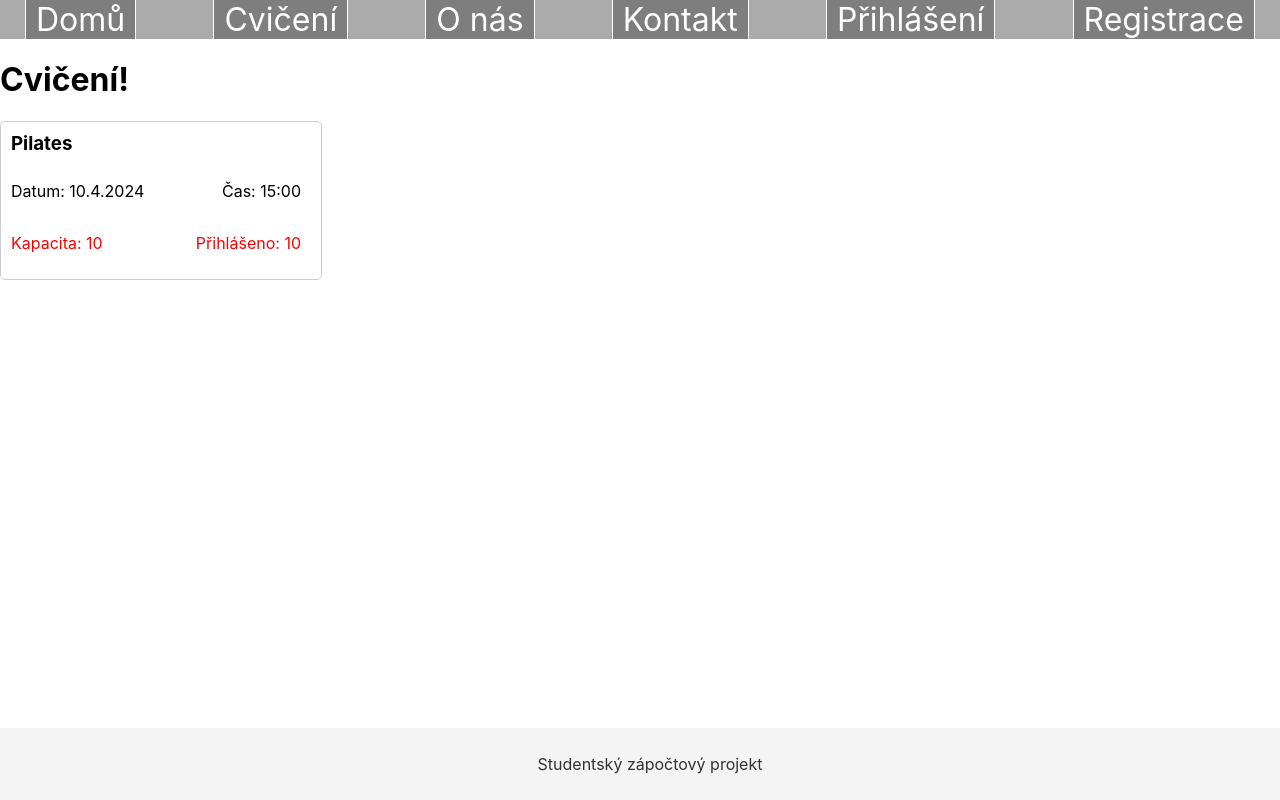
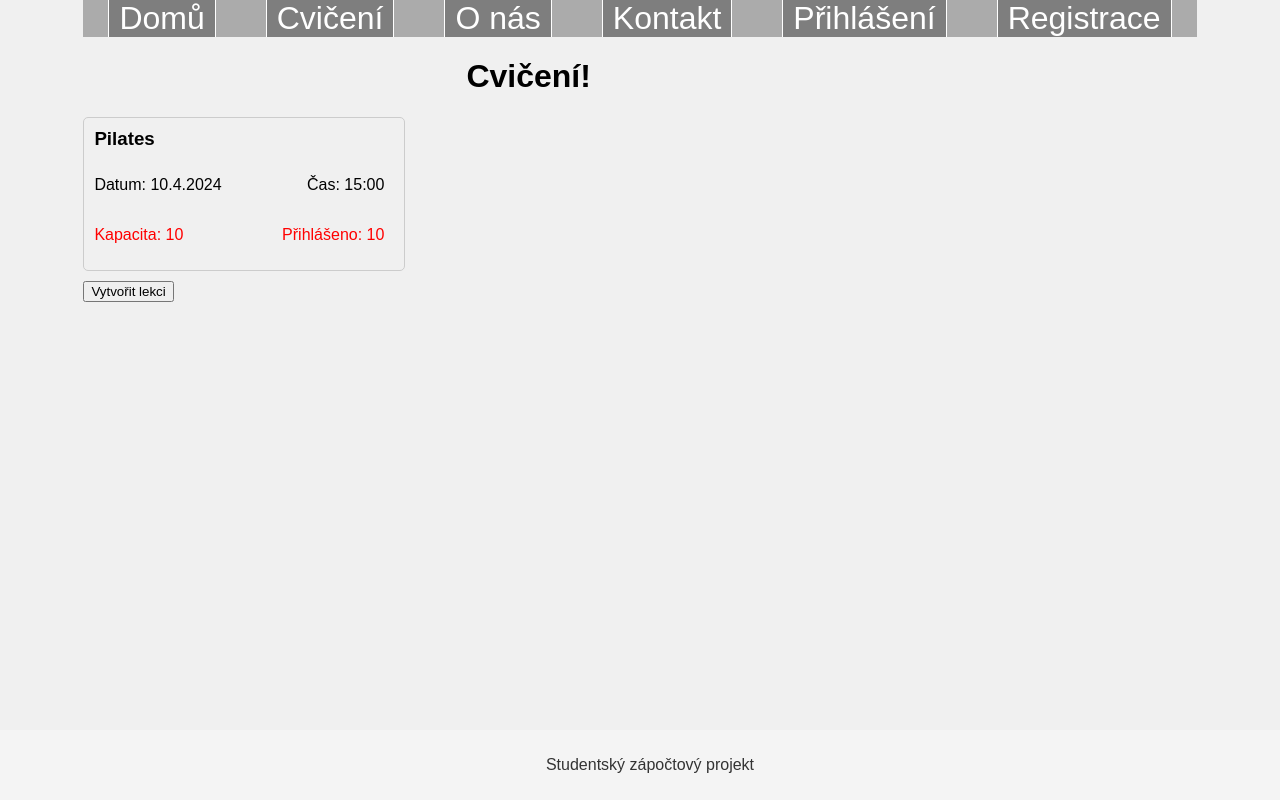
Before and after one commit to Kozmeker/untitled1, a React (Create React App) app: page /exercises in a window 1280 px wide. Built offline with nearby package versions, Linux system fonts and the light colour scheme.

Commit message:
admin can make blank new lesson

```diff
--- /dev/null
+++ b/src/assets/styles/pages/exercises.css
@@ -0,0 +1,44 @@
+body {
+    font-family: Arial, sans-serif;
+    margin: 0;
+    padding: 0;
+    display: flex;
+    justify-content: center;
+    align-items: center;
+    background-color: #f0f0f0;
+}
+
+.container {
+    width: 80%;
+}
+
+h1 {
+    text-align: center;
+}
+
+.button {
+    padding: 10px 20px;
+    border: none;
+    border-radius: 5px;
+    cursor: pointer;
+    font-size: 16px;
+    transition: background-color 0.3s ease;
+}
+
+.button-primary {
+    background-color: #007bff;
+    color: #fff;
+}
+
+.button-primary:hover {
+    background-color: #0056b3;
+}
+
+.button-secondary {
+    background-color: #ccc;
+    color: #fff;
+}
+
+.button-secondary:hover {
+    background-color: #999;
+}
--- a/src/pages/Exercises.js
+++ b/src/pages/Exercises.js
@@ -2,10 +2,13 @@ import React, { useState } from 'react';
 import LessonPreview from '../components/exercises/LessonPreview';
 import Modal from '../components/Modal';
 import LessonDetail from '../components/exercises/LessonDetail';
+import AdminLessonDetail from '../components/exercises/AdminLessonDetail';
+import '../assets/styles/pages/exercises.css';
 
 const Exercises = () => {
     const [isModalOpen, setIsModalOpen] = useState(false);
     const [selectedLesson, setSelectedLesson] = useState(null);
+    const [isAdmin, setIsAdmin] = useState(true); // Uživatel je administrátor
 
     const openModal = (lesson) => {
         setSelectedLesson(lesson);
@@ -17,6 +20,10 @@ const Exercises = () => {
         setIsModalOpen(false);
     };
 
+    const handleCreateLesson = () => {
+        openModal({ isAdmin: true }); // Otevřít modální okno s AdminLessonDetail
+    };
+
     // Simulace dat o lekcích
     const lessons = [
         { id: 1, title: 'Pilates', date: '2024-04-10', time: '15:00', capacity: 10, registrations: ['Alice', 'Bob', 'Charlie', 'Charlie', 'Charlie', 'Charlie', 'Charlie', 'Charlie', 'Charlie', 'Charlie'] },
@@ -24,7 +31,7 @@ const Exercises = () => {
     ];
 
     return (
-        <div>
+        <div className="container">
             <h1>Cvičení!</h1>
             {/* Zobrazení všech budoucích lekcí */}
             {lessons.map((lesson) => (
@@ -33,8 +40,16 @@ const Exercises = () => {
 
             {/* Modální okno s podrobnostmi o lekci */}
             <Modal isOpen={isModalOpen} onClose={closeModal}>
-                <LessonDetail isAdmin={true} onClose={closeModal} /> {/* Předání prop onClose do LessonDetail */}
+                {/* Podle stavu vybrané lekce zobrazit buď LessonDetail nebo AdminLessonDetail */}
+                {selectedLesson && selectedLesson.isAdmin ? (
+                    <AdminLessonDetail lesson={selectedLesson} onCancel={closeModal} />
+                ) : (
+                    <LessonDetail isAdmin={isAdmin} lesson={selectedLesson} onClose={closeModal} />
+                )}
             </Modal>
+
+            {/* Tlačítko "Vytvořit lekci" pro admina */}
+            {isAdmin && <button className="create-lesson-button" onClick={handleCreateLesson}>Vytvořit lekci</button>}
         </div>
     );
 };
```
